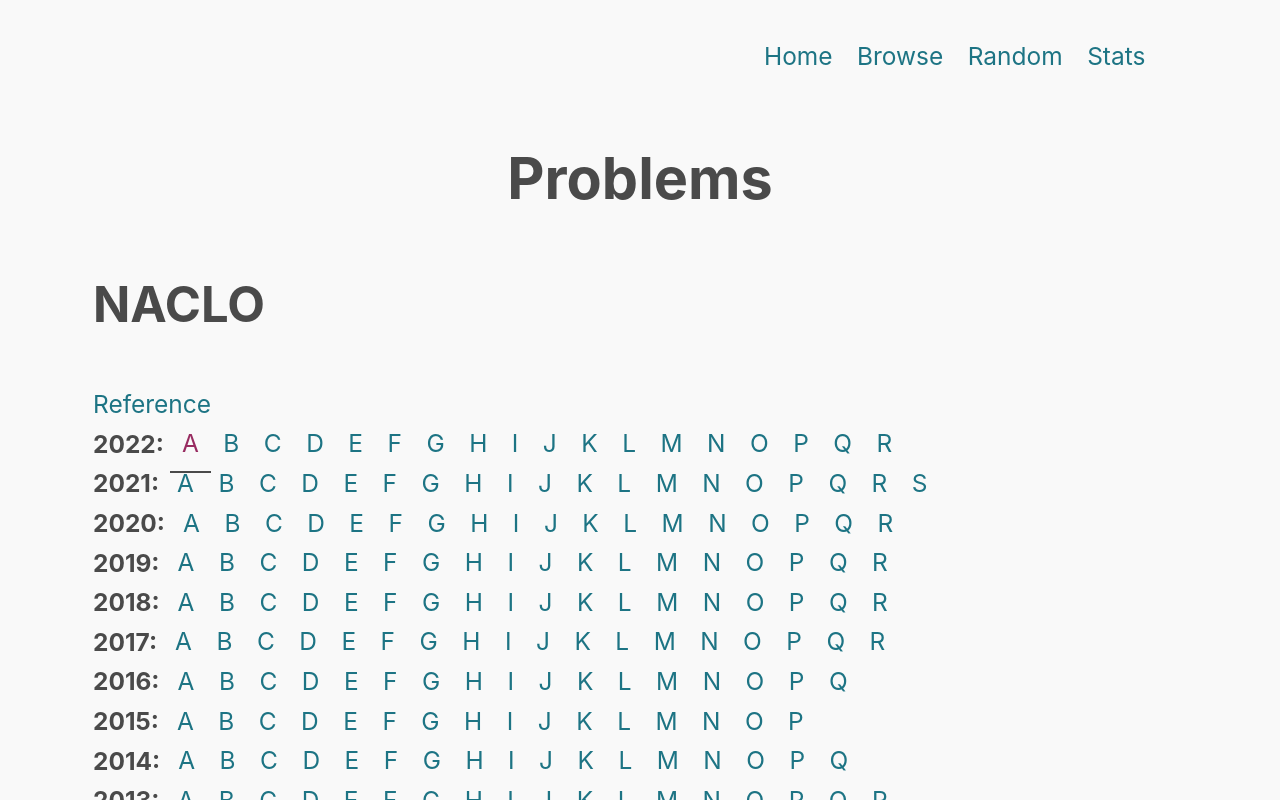
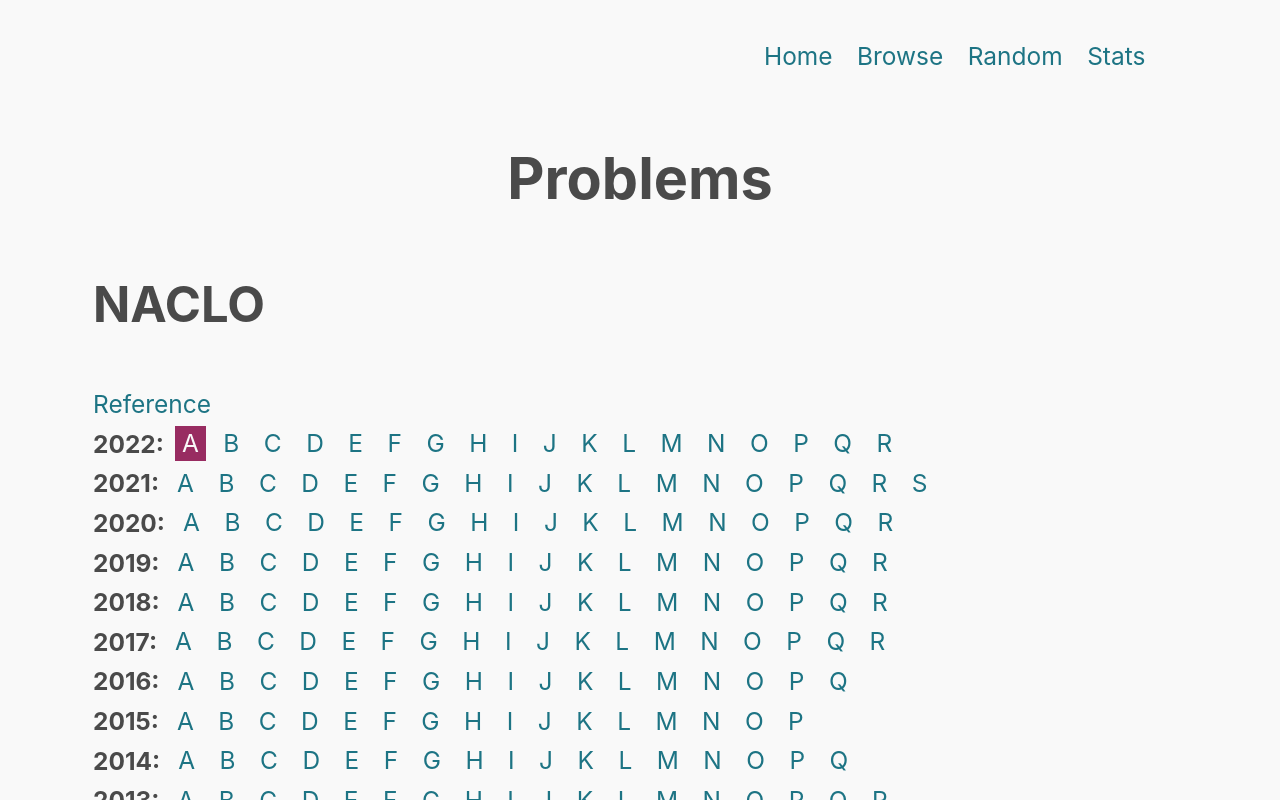
Before and after one commit to blobotic/vling, a React (Create React App) app: page /probs in a window 1280 px wide. In both pictures the pointer is over the link 190 px from the left and 443 px from the top of the page. Shown: the top 800 px of the page. Built offline with nearby package versions, Linux system fonts and the light colour scheme.

Commit message:
updated styles (links, random cursor=pointer)

```diff
--- a/src/App.css
+++ b/src/App.css
@@ -49,8 +49,15 @@
 }
 
 .probButton {
-    padding: 0.5em;
+    padding: 0.1em 0.3em 0.1em 0.3em;
+    margin: 0.2em;
 }
+.probButton:hover {
+    border: none;
+    background-color: #982c61;
+    color: #f9f9f9;
+}
+
 
 /* number table rows */
 /* https://stackoverflow.com/questions/17012421/auto-number-table-rows */
--- a/src/index.css
+++ b/src/index.css
@@ -76,6 +76,7 @@
 
 a {
   text-decoration: none;
+  cursor: pointer;
   color: #1d7484;
 }
 a:visited {
```
Also changed, not shown: 6 other files (tests, documents, lock files or other folders).
